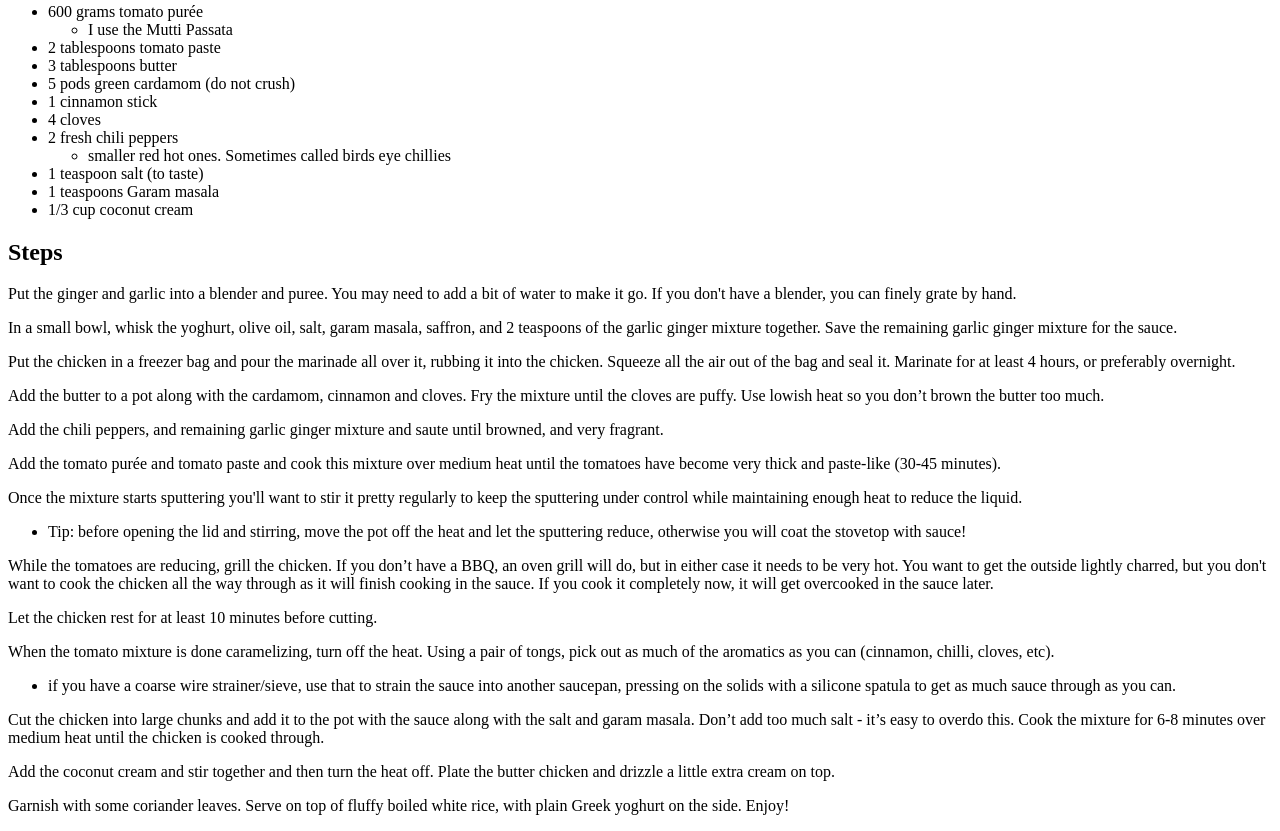
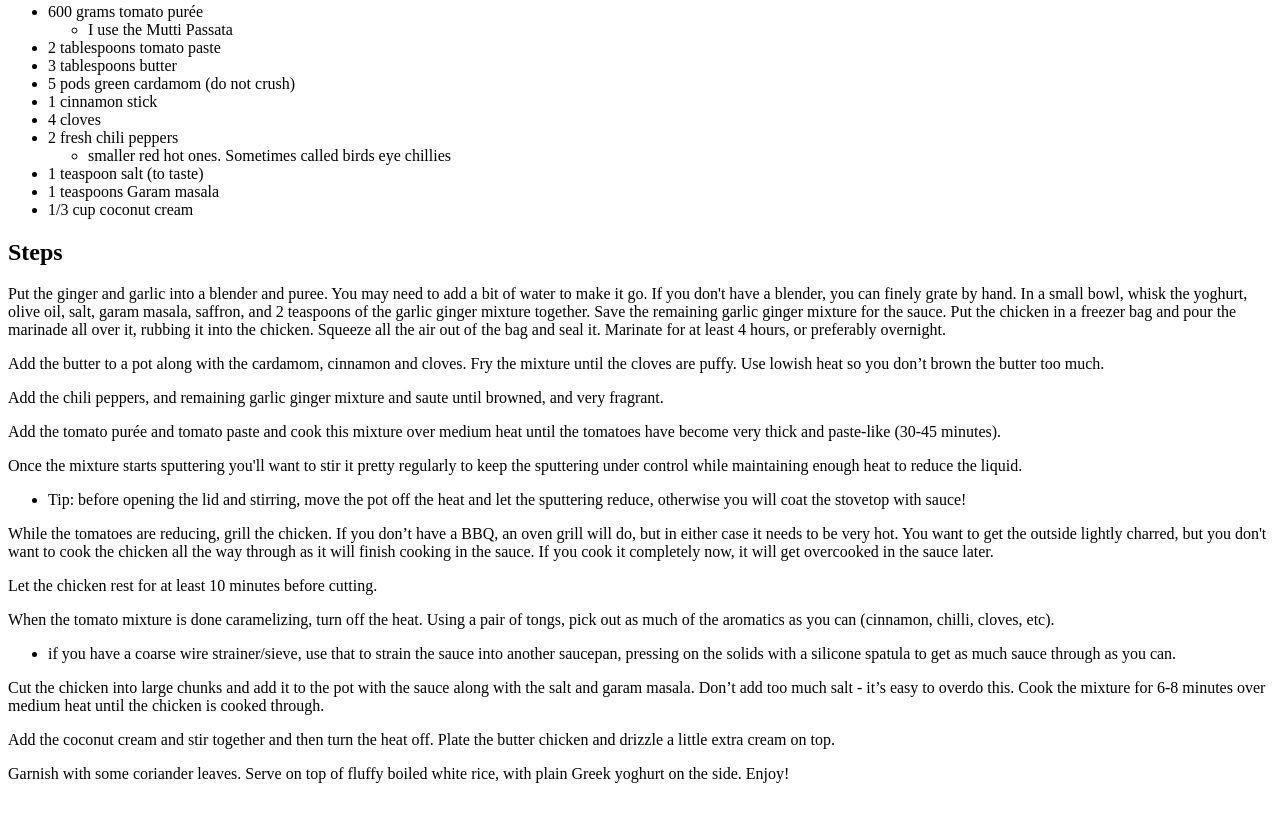
Before and after one commit to pdwalibi/odin-recipes, a plain HTML site: page recipes/butterchicken.html in a window 1280 px wide. Shown: the part 1197-2028 px from the top of the page. After the commit the page ends 1996 px from the top, so only its background shows below. Drawn offline with Linux system fonts and the light colour scheme.

Commit message:
Update line breaks in butter chicken recipe

```diff
--- a/recipes/butterchicken.html
+++ b/recipes/butterchicken.html
@@ -56,8 +56,8 @@
         <h2>Steps</h2>
 
         <p>Put the ginger and garlic into a blender and puree. You may need to add a bit of water to make it go. If you don't have a blender, you can finely grate by hand.
-        <p>In a small bowl, whisk the yoghurt, olive oil, salt, garam masala, saffron, and 2 teaspoons of the garlic ginger mixture together. Save the remaining garlic ginger mixture for the sauce.
-        <p>Put the chicken in a freezer bag and pour the marinade all over it, rubbing it into the chicken. Squeeze all the air out of the bag and seal it. Marinate for at least 4 hours, or preferably overnight.
+        In a small bowl, whisk the yoghurt, olive oil, salt, garam masala, saffron, and 2 teaspoons of the garlic ginger mixture together. Save the remaining garlic ginger mixture for the sauce.
+        Put the chicken in a freezer bag and pour the marinade all over it, rubbing it into the chicken. Squeeze all the air out of the bag and seal it. Marinate for at least 4 hours, or preferably overnight.
 
         <p>
         <p>Add the butter to a pot along with the cardamom, cinnamon and cloves. Fry the mixture until the cloves are puffy. Use lowish heat so you don’t brown the butter too much.
```
